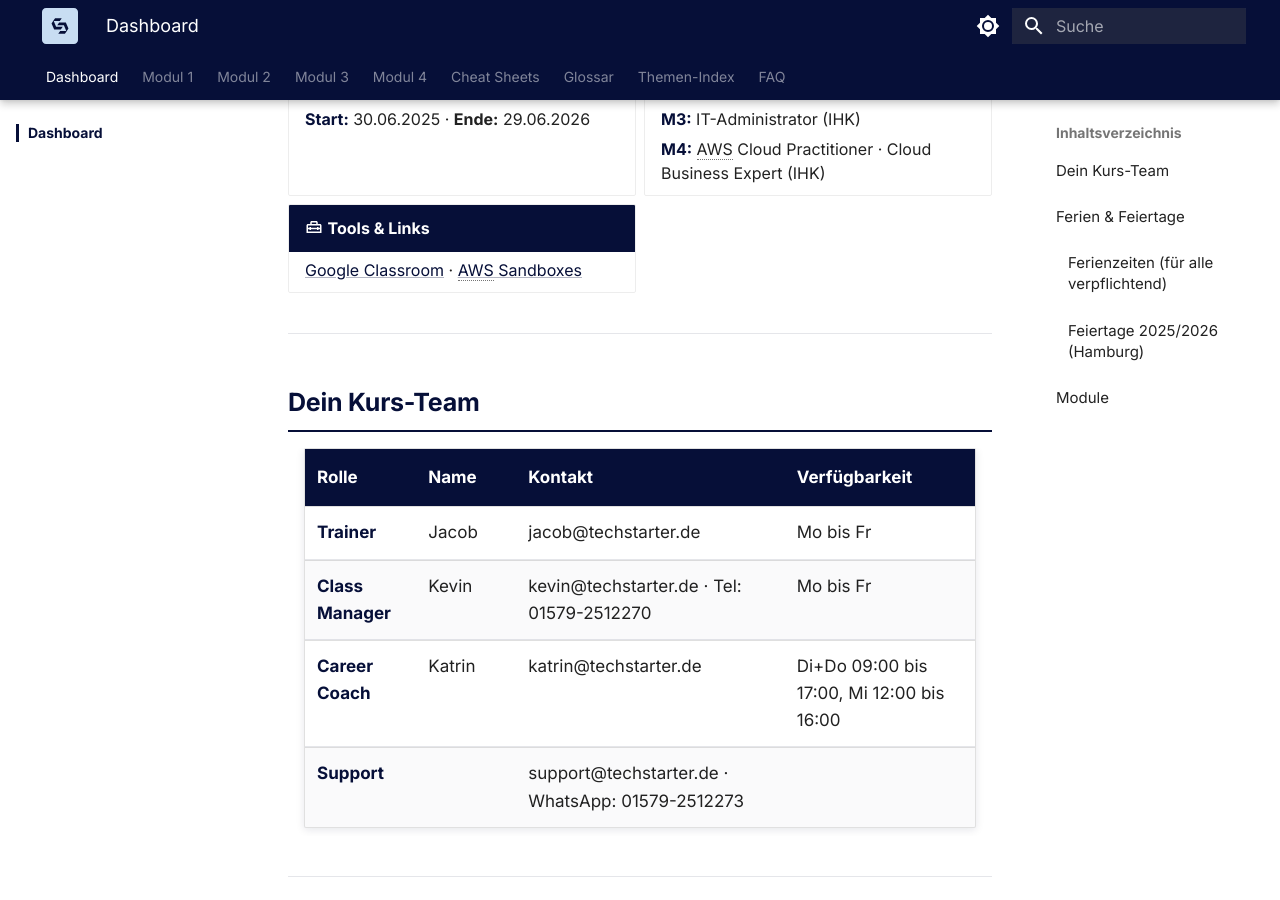
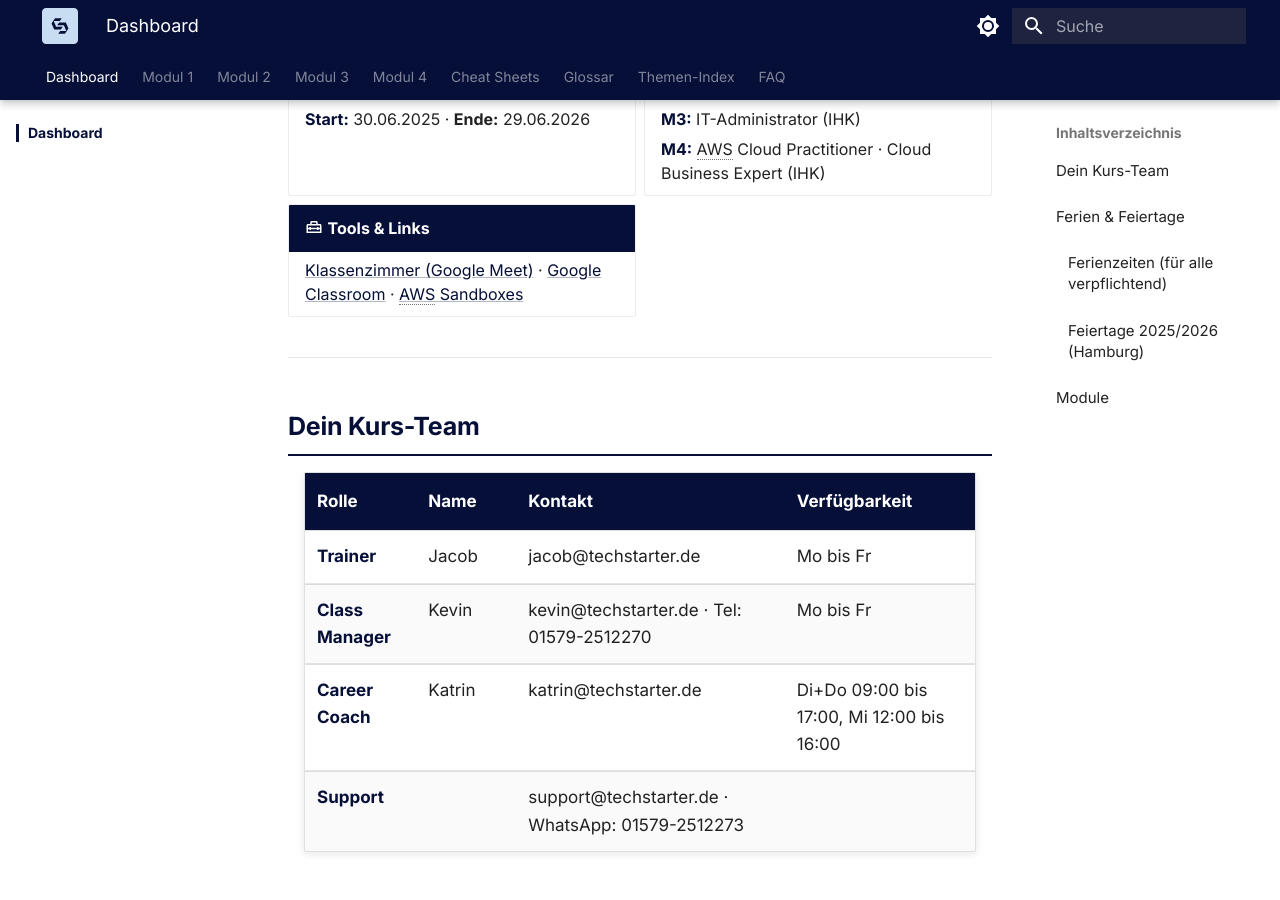
Before and after one commit to JacobMenge/kurs-25-06, an MkDocs documentation site: the page built from docs/index.md, in a window 1280 px wide and 900 px high, scrolled down 310 px. Built offline with MkDocs 1.6.1 and Material for MkDocs 9.7.7, drawn with Linux system fonts in a browser that asks for light colours.

Commit message:
Update index.md

```diff
--- a/docs/index.md
+++ b/docs/index.md
@@ -33,7 +33,7 @@ Alle Unterlagen, Übungen und Assignments zu den Modulen und Wochen.
 
     ---
 
-    [Google Classroom](https://classroom.google.com/c/NzY1MDM4MTYzMjE4) · [AWS Sandboxes](https://syntax-institut.app.hypercloudlabs.com/)
+    [Klassenzimmer (Google Meet)](https://meet.google.com/qnu-awsy-euv) · [Google Classroom](https://classroom.google.com/c/NzY1MDM4MTYzMjE4) · [AWS Sandboxes](https://syntax-institut.app.hypercloudlabs.com/)
 
 </div>
 
```
